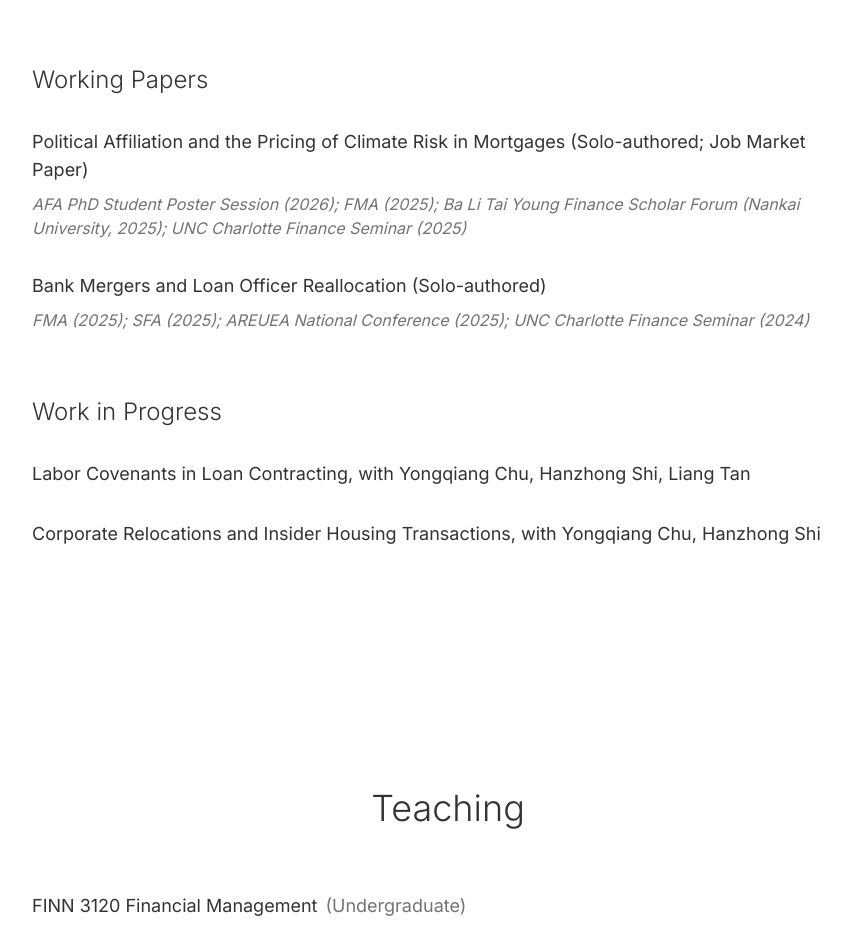
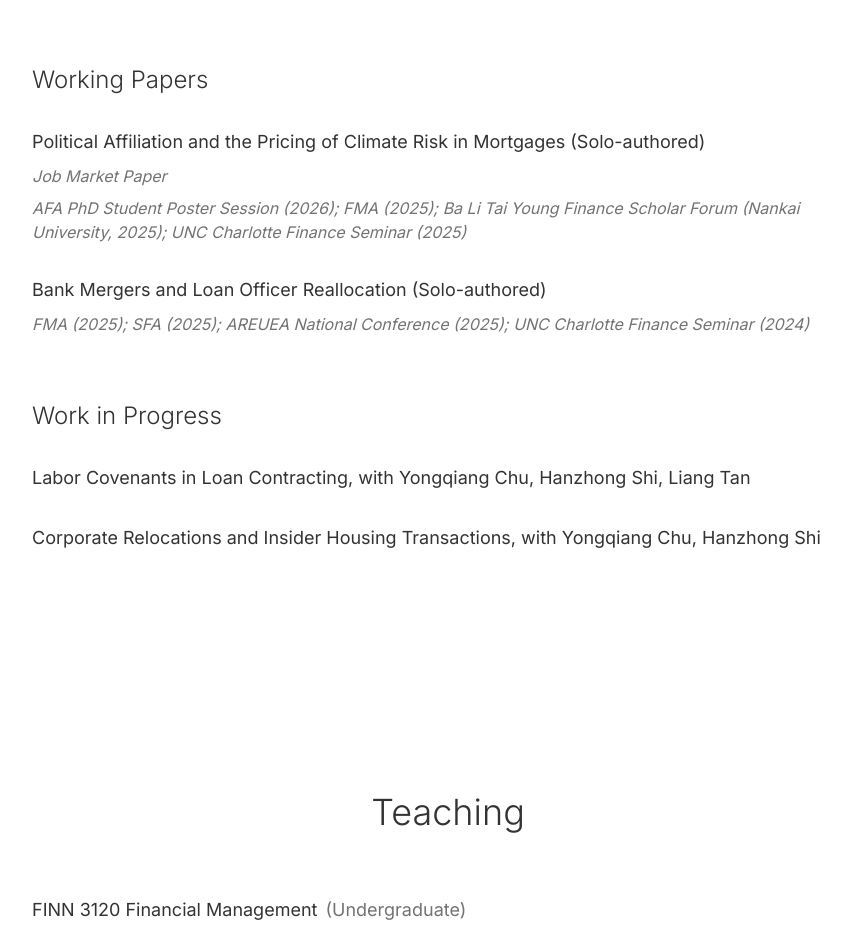
Before and after one commit to zixin-jiang/zixin-jiang.github.io, a React (Vite) app: page / in a window 1280 px wide. Shown: the part 920-1845 px from the top of the page, without its empty margins (192-1043 px from the left). Built offline with nearby package versions, Linux system fonts and the light colour scheme; the HTML template or start-up script is replaced by a standard one.

Commit message:
Revert changes to paper display

```diff
--- a/src/components/SimpleResearch.tsx
+++ b/src/components/SimpleResearch.tsx
@@ -59,11 +59,12 @@ const SimpleResearch = () => {
                       </a>
                       {paper.coauthors?.length > 0
                         ? `, with ${paper.coauthors.join(", ")}`
-                        : paper.isJobMarketPaper
-                        ? " (Solo-authored; Job Market Paper)"
                         : " (Solo-authored)"}
                     </span>
                   </div>
+                  {paper.isJobMarketPaper && (
+                    <p className="text-muted-foreground italic">Job Market Paper</p>
+                  )}
                   <p className="text-muted-foreground italic">{paper.status}</p>
                 </div>
               ))}
```
